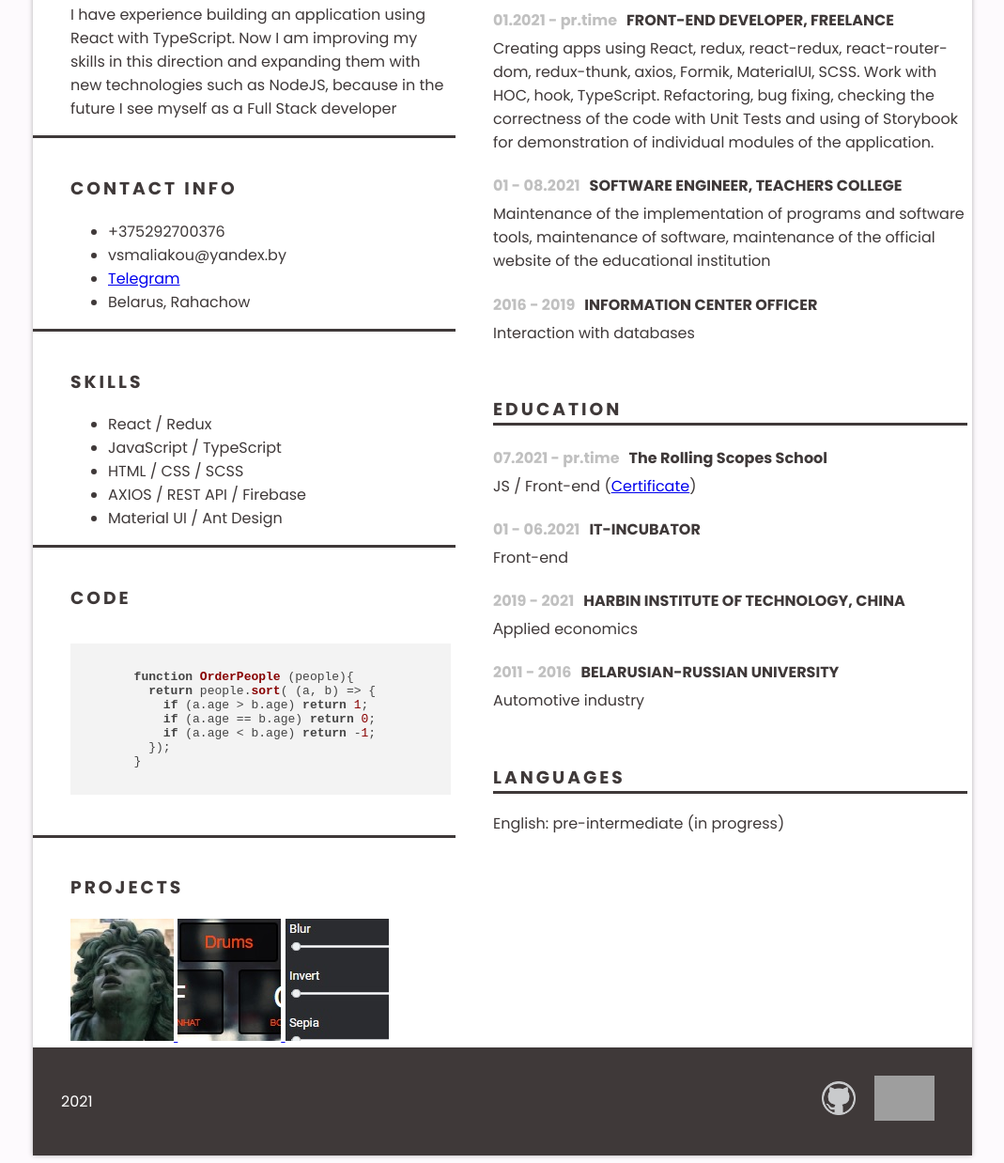
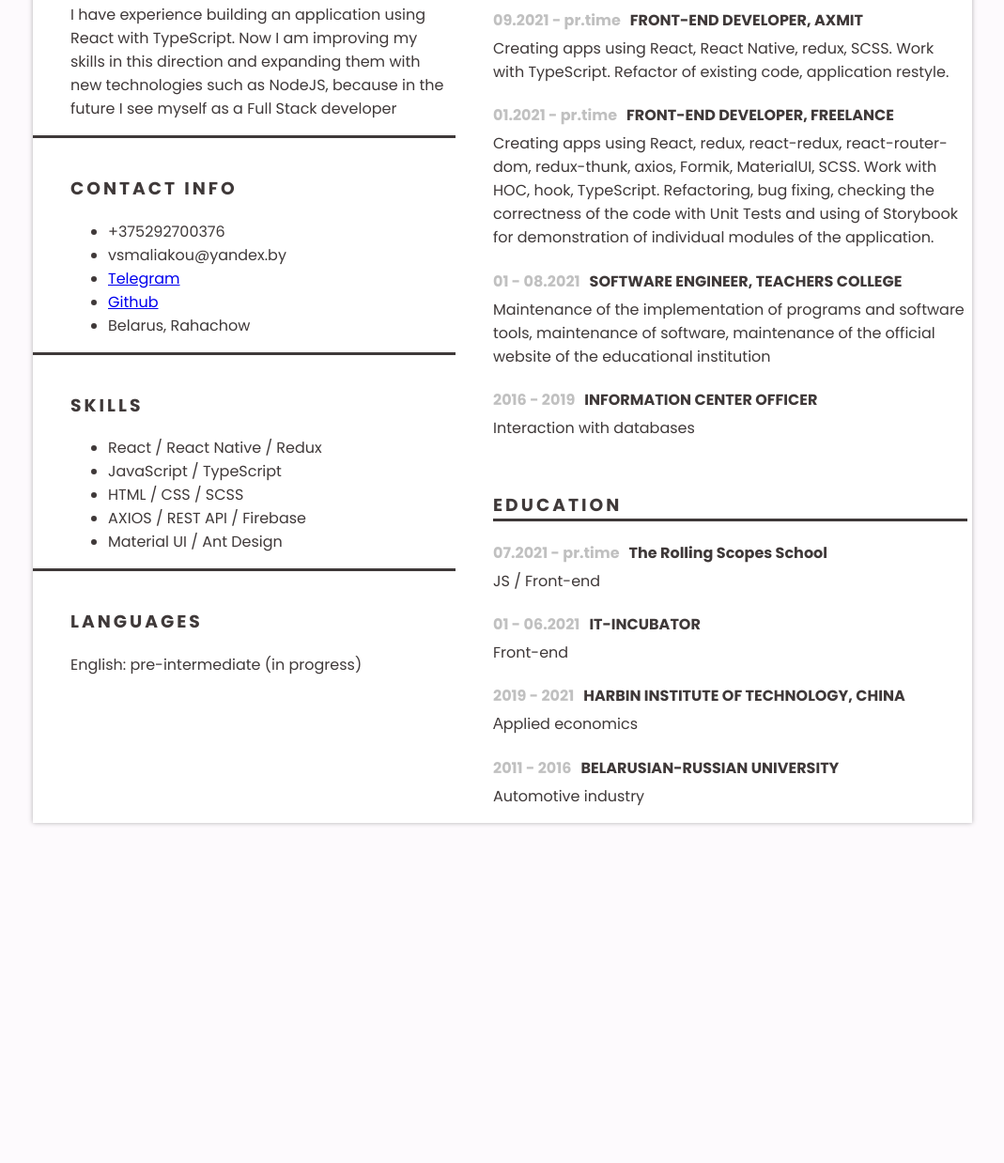
Before and after one commit to vsmaliakou/rsschool-cv, a plain HTML site: page index.html in a window 1280 px wide. Shown: the part 722-1960 px from the top of the page at 94% size, without its empty margins (105-1174 px from the left). After the commit the page ends 1606 px from the top, so only its background shows below. Drawn offline with nearby package versions, Linux system fonts and the light colour scheme; grey boxes are pictures that could not be loaded.

Commit message:
refactor

```diff
--- a/index.html
+++ b/index.html
@@ -62,58 +62,23 @@
               <li>+375292700376</li>
               <li>vsmaliakou@yandex.by</li>
               <li><a href="https://t.me/vsmaliakou">Telegram</a></li>
+              <li><a href="https://github.com/vsmaliakou">Github</a></li>
               <li>Belarus, Rahachow</li>
             </ul>
           </section>
           <section class="skills" id="skills">
             <h3>SKILLS</h3>
             <ul>
-              <li>React / Redux</li>
+              <li>React / React Native / Redux</li>
               <li>JavaScript / TypeScript</li>
               <li>HTML / CSS / SCSS</li>
               <li>AXIOS / REST API / Firebase</li>
               <li>Material UI / Ant Design</li>
             </ul>
           </section>
-          <section id="code">
-            <h3>CODE</h3>
-            <pre>
-              <code class="js">
-       function OrderPeople (people){
-         return people.sort( (a, b) => {
-           if (a.age > b.age) return 1;
-           if (a.age == b.age) return 0;
-           if (a.age &lt; b.age) return -1;
-         });
-       }
-              </code>
-            </pre>
-          </section>
-          <section id="projects">
-            <h3>PROJECTS</h3>
-            <div>
-              <a
-                href="https://rolling-scopes-school.github.io/vsmaliakou-JSFEPRESCHOOL/museum/"
-                target="_blank"
-                data-tooltip="Louvre - one of the largest and most popular art museums in the world."
-              >
-                <img class="project-image" src="assets/images/museum.jpg" alt="museum" />
-              </a>
-              <a
-                href="https://rolling-scopes-school.github.io/vsmaliakou-JSFEPRESCHOOL/drum-kit/"
-                target="_blank"
-                data-tooltip="Drum Kit simulates the most realistic drum playing experience."
-              >
-                <img class="project-image" src="assets/images/drum.jpg" alt="drum-kit" />
-              </a>
-              <a
-                href="https://rolling-scopes-school.github.io/vsmaliakou-JSFEPRESCHOOL/photofilter/"
-                target="_blank"
-                data-tooltip="Photo filter is used to add a variety of tones and special effects to an image."
-              >
-                <img class="project-image" src="assets/images/photofilter.jpg" alt="photofilter" />
-              </a>
-            </div>
+          <section id="languages">
+            <h3>LANGUAGES</h3>
+            <p>English: pre-intermediate (in progress)</p>
           </section>
         </div>
         <div class="column-two">
@@ -121,7 +86,18 @@
             <h3 class="section-title">EXPERIENCE</h3>
             <article>
               <h4>
-                <span class="date">01.2021 - pr.time</span>FRONT-END DEVELOPER, FREELANCE
+                <span class="date">09.2021 - pr.time</span>FRONT-END DEVELOPER,
+                AXMIT
+              </h4>
+              <p class="description">
+                Creating apps using React, React Native, redux, SCSS. Work with
+                TypeScript. Refactor of existing code, application restyle.
+              </p>
+            </article>
+            <article>
+              <h4>
+                <span class="date">01.2021 - pr.time</span>FRONT-END DEVELOPER,
+                FREELANCE
               </h4>
               <p class="description">
                 Creating apps using React, redux, react-redux, react-router-dom,
@@ -133,7 +109,8 @@
             </article>
             <article>
               <h4>
-                <span class="date">01 - 08.2021</span>SOFTWARE ENGINEER, TEACHERS COLLEGE
+                <span class="date">01 - 08.2021</span>SOFTWARE ENGINEER,
+                TEACHERS COLLEGE
               </h4>
               <p class="description">
                 Maintenance of the implementation of programs and software
@@ -152,9 +129,10 @@
             <h3 class="section-title">EDUCATION</h3>
             <article>
               <h4>
-                <span class="date">07.2021 - pr.time</span>The Rolling Scopes School
+                <span class="date">07.2021 - pr.time</span>The Rolling Scopes
+                School
               </h4>
-              <p class="description">JS / Front-end (<a href="https://app.rs.school/certificate/aanlvamh">Certificate</a>)</p>
+              <p class="description">JS / Front-end</p>
             </article>
             <article>
               <h4><span class="date">01 - 06.2021</span>IT-INCUBATOR</h4>
@@ -162,30 +140,21 @@
             </article>
             <article>
               <h4>
-                <span class="date">2019 - 2021</span>HARBIN INSTITUTE OF TECHNOLOGY, CHINA
+                <span class="date">2019 - 2021</span>HARBIN INSTITUTE OF
+                TECHNOLOGY, CHINA
               </h4>
               <p class="description">Аpplied economics</p>
             </article>
             <article>
               <h4>
-                <span class="date">2011 - 2016</span>BELARUSIAN-RUSSIAN UNIVERSITY
+                <span class="date">2011 - 2016</span>BELARUSIAN-RUSSIAN
+                UNIVERSITY
               </h4>
               <p class="description">Automotive industry</p>
             </article>
           </section>
-          <section id="languages">
-            <h3 class="section-title">LANGUAGES</h3>
-            <p>English: pre-intermediate (in progress)</p>
-          </section>
         </div>
       </main>
-      <footer class="footer">
-        2021
-        <nav>
-          <a href="https://github.com/vsmaliakou"><img class="ghlogo" src="github-logo.png" alt="github logo" /></a>
-          <a href="https://rs.school/js/"><img class="rsslogo" src="https://rs.school/images/rs_school_js.svg" alt="rsschool logo" /></a>
-        </nav>
-      </footer>
     </div>
     <script>
       function myFunction() {
--- a/style.css
+++ b/style.css
@@ -167,7 +167,7 @@ section {
   border-bottom: 3px solid rgb(63, 57, 57);
 }
 
-.column-one section:nth-child(5) {
+.column-one section:nth-child(4) {
   border-bottom: none;
 }
 
```
